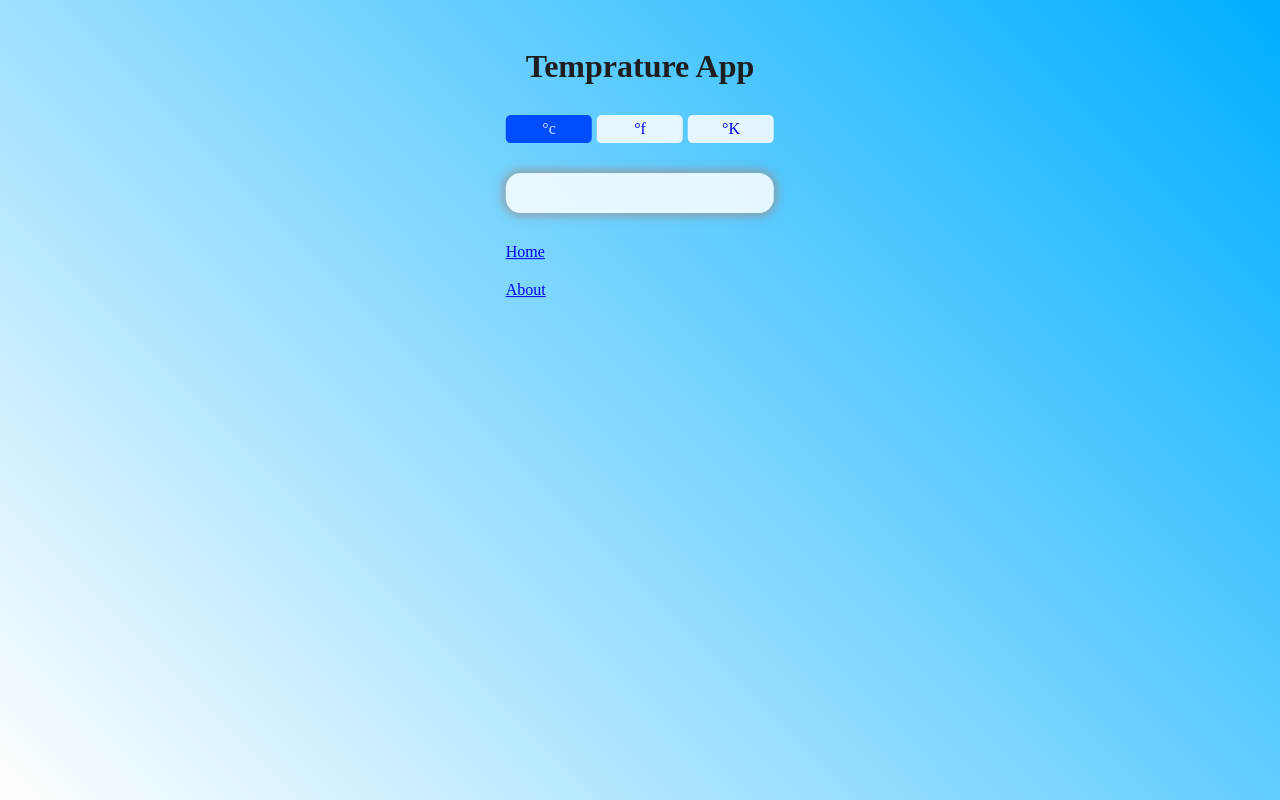
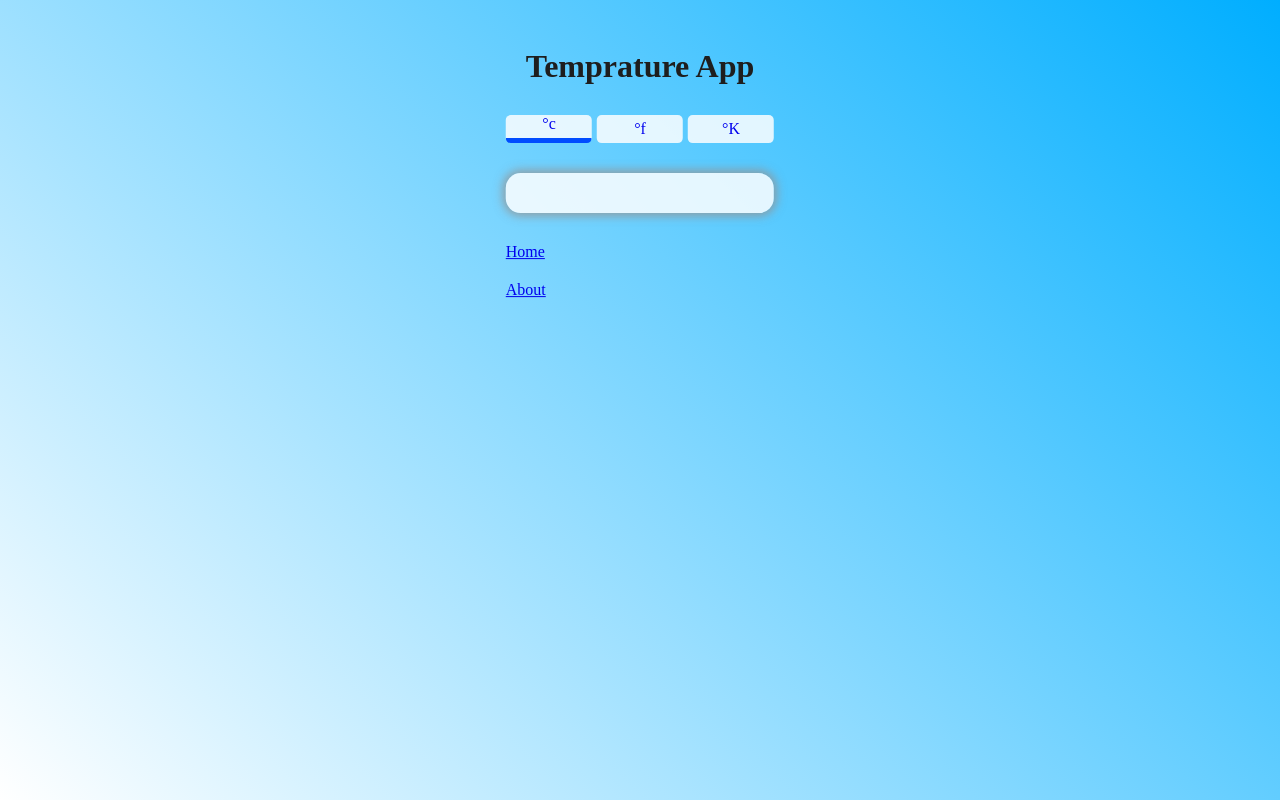
Before and after one commit to MatinKHD/weather-report, a React (Create React App) app: page / in a window 1280 px wide. In both pictures the pointer is over the link "°c". Built offline with nearby package versions, Linux system fonts and the light colour scheme.

Commit message:
add some styles

```diff
--- a/src/app.css
+++ b/src/app.css
@@ -28,10 +28,14 @@
   transition: 200ms all ease-in-out;
 }
 .degree-container > ul > li > a:hover {
+  padding: 0 10px;
+  border-bottom: 5px #004cff solid;
+}
+.active {
   width: 100%;
   text-align: center;
   text-decoration: none;
-  background-color: #004cff;
+  background-color: #004cff !important;
   color: #ffffffd6;
   border-radius: 5px;
   padding: 5px 10px;
```
